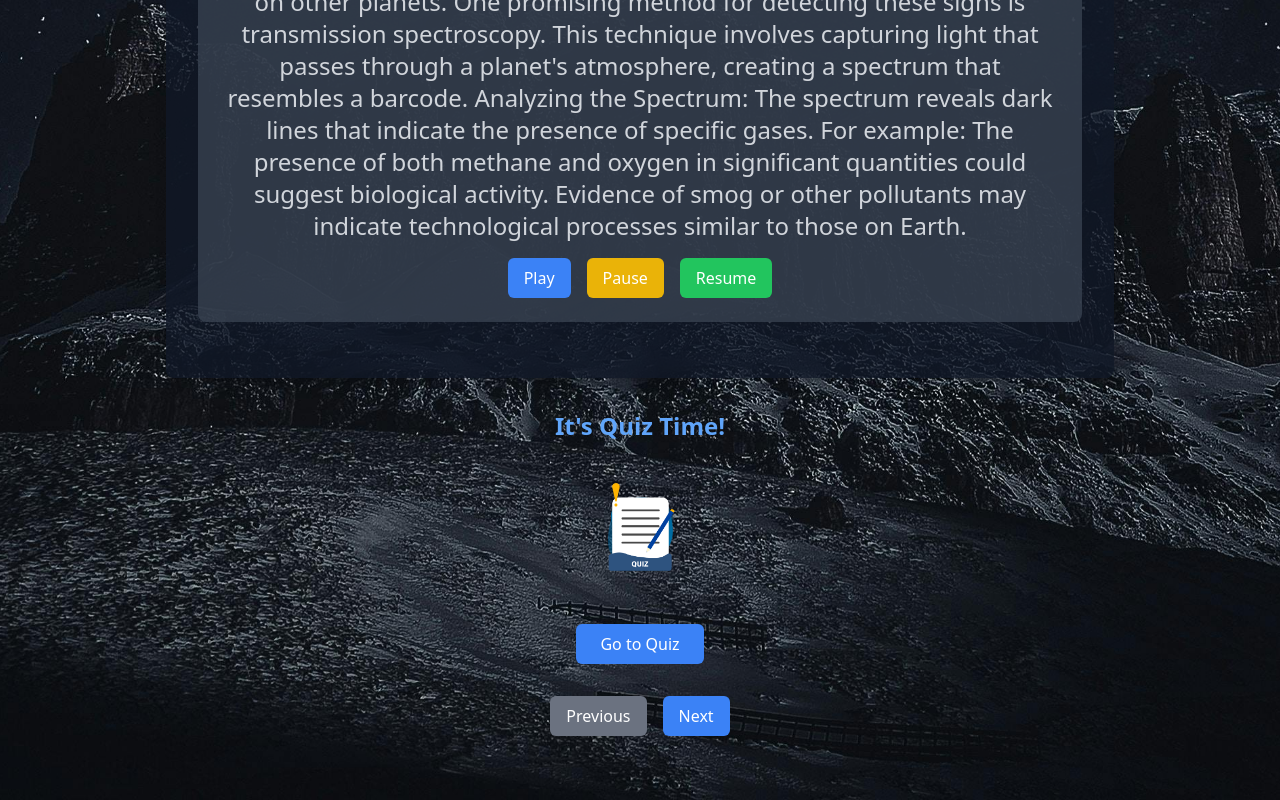
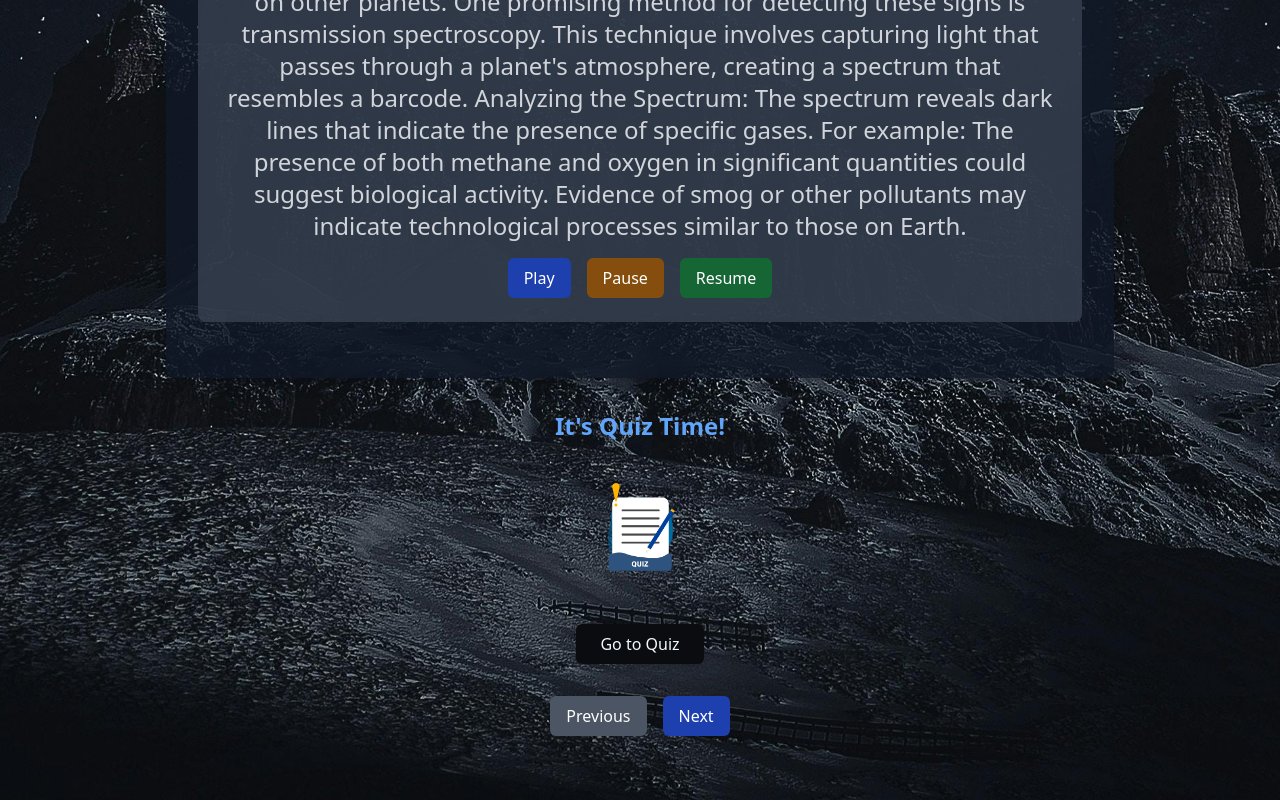
Before and after one commit to AhmedMoneimm/kepler-space, a React (Vite) app in the folder space-web/: page /exoplanet/life in a window 1280 px wide. Shown: the part 1910-2710 px from the top of the page. Built offline with nearby package versions, Linux system fonts and the light colour scheme.

Commit message:
Updated buttons colors

```diff
--- a/space-web/package.json
+++ b/space-web/package.json
@@ -16,6 +16,7 @@
     "framer-motion": "^11.11.1",
     "lottie-react": "^2.4.0",
     "react": "^18.2.0",
+    "react-awesome-button": "^7.0.5",
     "react-dom": "^18.2.0",
     "react-icons": "^4.12.0",
     "react-router-dom": "^6.26.2",
--- a/space-web/src/components/ReusableDiv.jsx
+++ b/space-web/src/components/ReusableDiv.jsx
@@ -5,6 +5,7 @@ import Lottie from "lottie-react";
 import Particles from "react-tsparticles";
 import quizAnimation from "../assets/quiz-animation.json"; // Replace with a fun quiz animation
 import spaceBackground from "../assets/space-background.jpg"; // Path to the space background image
+
 
 const ReusableDiv = ({ title, dataPath, quizPath, nextPath, previousPath, URL, topic, imageUrls }) => {
   const navigate = useNavigate();
@@ -192,19 +193,19 @@ const ReusableDiv = ({ title, dataPath, quizPath, nextPath, previousPath, URL, t
                   {/* Text-to-Speech Controls */}
                   <div className="flex justify-center mt-4">
                     <button
-                      className="bg-blue-500 text-white px-4 py-2 rounded-md hover:bg-blue-600 transition duration-200 mx-2"
+                      className="bg-blue-800 text-white px-4 py-2 rounded-md hover:bg-blue-600 transition duration-200 mx-2"
                       onClick={() => speakText(value)} // Trigger speak
                     >
                       Play
                     </button>
                     <button
-                      className="bg-yellow-500 text-white px-4 py-2 rounded-md hover:bg-yellow-600 transition duration-200 mx-2"
+                      className="bg-yellow-800 text-white px-4 py-2 rounded-md hover:bg-yellow-600 transition duration-200 mx-2"
                       onClick={pauseSpeech} // Trigger pause
                     >
                       Pause
                     </button>
                     <button
-                      className="bg-green-500 text-white px-4 py-2 rounded-md hover:bg-green-600 transition duration-200 mx-2"
+                      className="bg-green-800 text-white px-4 py-2 rounded-md hover:bg-green-600 transition duration-200 mx-2"
                       onClick={resumeSpeech} // Trigger resume
                     >
                       Resume
@@ -240,7 +241,7 @@ const ReusableDiv = ({ title, dataPath, quizPath, nextPath, previousPath, URL, t
           </motion.p>
           <motion.button
             onClick={() => window.open(URL, "_blank")} // Open NASA's Eyes on Exoplanets website in a new tab or window
-          className="bg-blue-500 text-white px-6 py-2 rounded-md hover:bg-blue-600 transition duration-200 z-10"
+            className="bg-blue-800 text-white px-6 py-2 rounded-md hover:bg-blue-600 transition duration-200 z-10"
             initial={{ opacity: 0, y: 10 }}
             animate={{ opacity: 1, y: 0 }}
             transition={{ duration: 0.3 }}
@@ -266,20 +267,23 @@ const ReusableDiv = ({ title, dataPath, quizPath, nextPath, previousPath, URL, t
 
         <motion.button
           onClick={handleQuizNavigation}
-          className="bg-blue-500 text-white px-6 py-2 rounded-md hover:bg-blue-600 transition duration-200 z-10"
+          className="bg-[#0B0C10] text-[#F0F8FF] px-6 py-2 rounded-md shadow-md hover:bg-[#1a1a40] transition duration-200 transform hover:scale-105 z-10"
           initial={{ opacity: 0, y: 10 }}
           animate={{ opacity: 1, y: 0 }}
           transition={{ duration: 0.3 }}
         >
           Go to Quiz
         </motion.button>
+
+
+
       </div>
 
       {/* Navigation Buttons */}
       <div className="mt-8 flex space-x-4">
         <motion.button
           onClick={handlePreviousNavigation}
-          className="bg-gray-500 text-white px-4 py-2 rounded-md hover:bg-gray-600 transition duration-200"
+          className="bg-gray-600 text-white px-4 py-2 rounded-md hover:bg-gray-800 transition duration-200"
           initial={{ opacity: 0, y: 10 }}
           animate={{ opacity: 1, y: 0 }}
           transition={{ duration: 0.3 }}
@@ -288,7 +292,7 @@ const ReusableDiv = ({ title, dataPath, quizPath, nextPath, previousPath, URL, t
         </motion.button>
         <motion.button
           onClick={handleNextNavigation}
-          className="bg-blue-500 text-white px-4 py-2 rounded-md hover:bg-blue-600 transition duration-200"
+          className="bg-blue-800 text-white px-4 py-2 rounded-md hover:bg-blue-600 transition duration-200"
           initial={{ opacity: 0, y: 10 }}
           animate={{ opacity: 1, y: 0 }}
           transition={{ duration: 0.3 }}
```
Also changed, not shown: 1 other file (tests, documents, lock files or other folders). Lines whose indentation alone changed are shown as unchanged.
